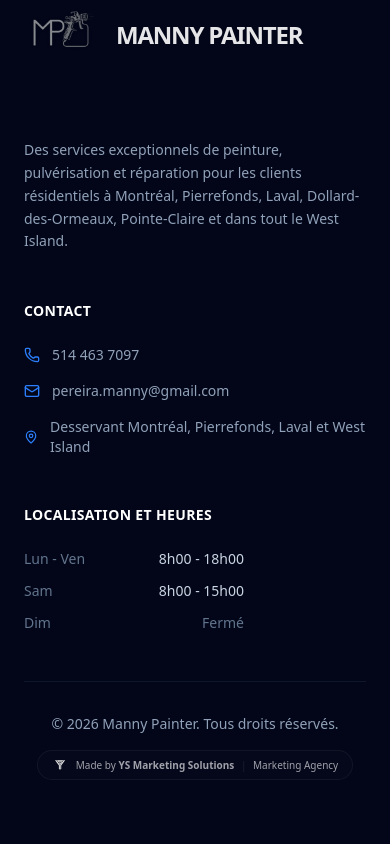
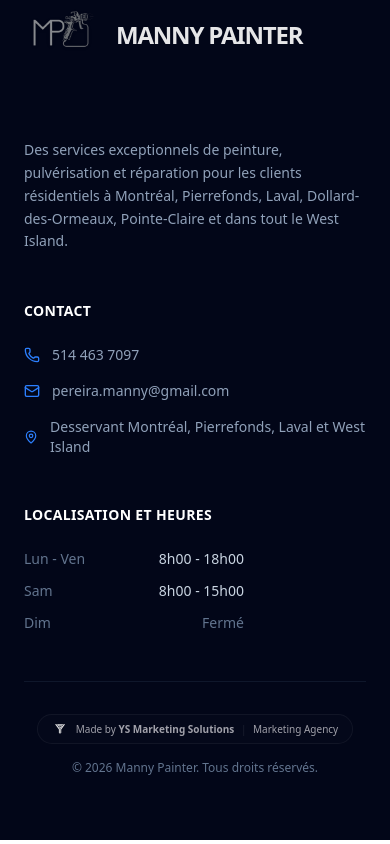
Before and after one commit to ys-sites/MP-Painters, a React (Vite) app: page / in a window 390 px wide. Shown: the part 9820-10664 px from the top of the page. Built offline with nearby package versions, Linux system fonts and the light colour scheme.

Commit message:
feat: initialize App component with responsive navigation and project gallery structure

```diff
--- a/src/App.tsx
+++ b/src/App.tsx
@@ -919,9 +919,11 @@
 
         </div>
 
-        <div className="max-w-7xl mx-auto pt-8 border-t border-slate-900 text-sm flex flex-col items-center justify-center gap-4 text-center">
-          <p>{t.footer.rights}</p>
-          <div className="flex justify-center items-center">
+        <div className="max-w-7xl mx-auto pt-8 border-t border-slate-900 text-sm flex flex-col md:flex-row items-center justify-between gap-4 relative">
+          <p className="text-slate-500 text-xs md:text-sm text-center md:text-left order-2 md:order-1">
+            {t.footer.rights}
+          </p>
+          <div className="flex justify-center items-center order-1 md:order-2 md:absolute md:left-1/2 md:-translate-x-1/2">
             <a
               href="https://www.ysdev.ca"
               target="_blank"
```
